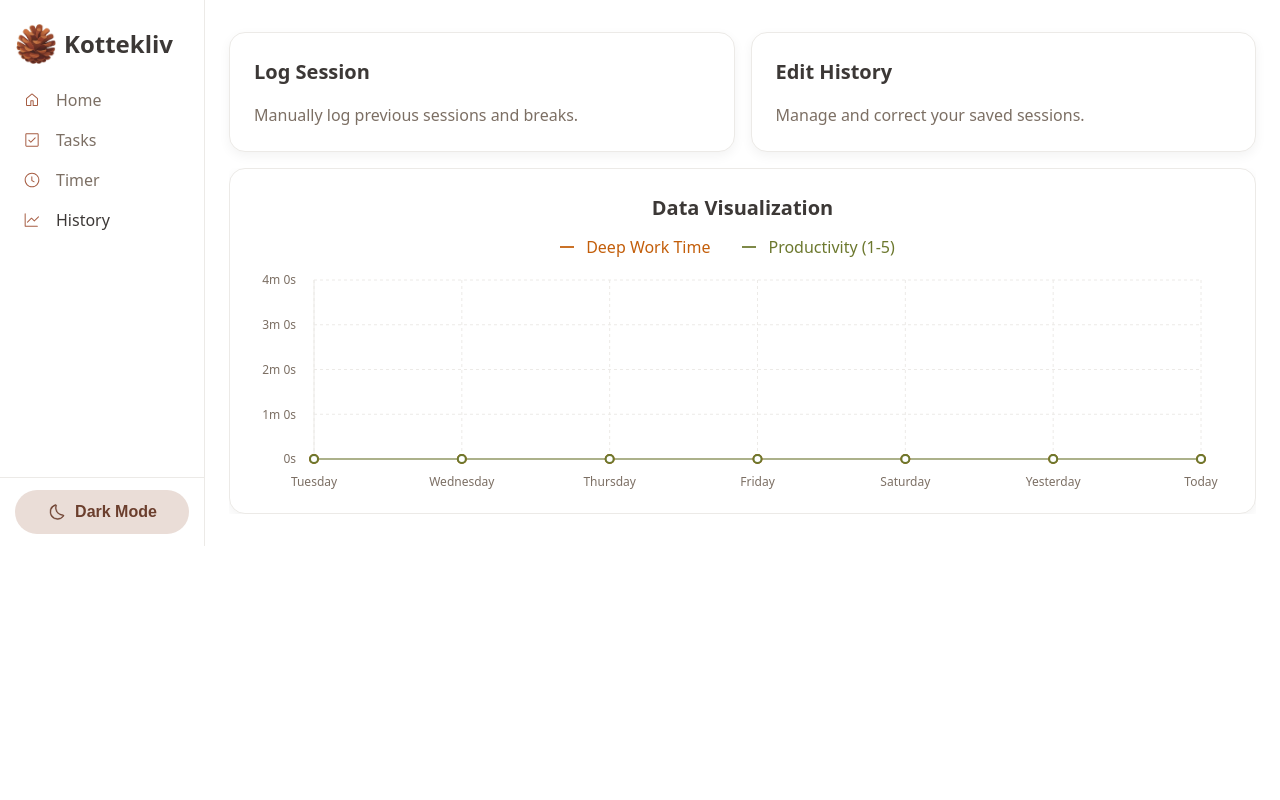
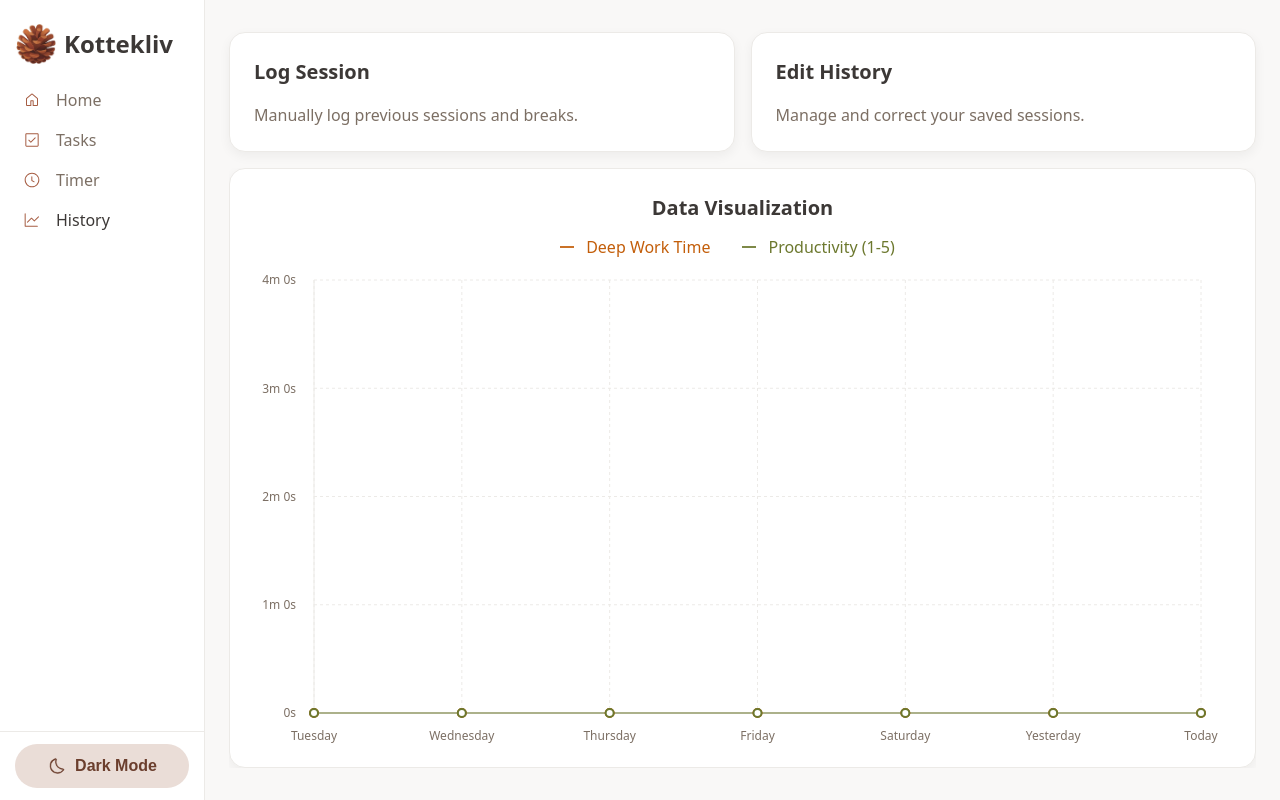
Before and after one commit to vczarnotta/kottekliv-productivity-app, a React (Vite) app: page /history in a window 1280 px wide. Built offline with nearby package versions, Linux system fonts and the light colour scheme.

Commit message:
added app.css styling to index.css to have them in same place

```diff
--- a/src/index.css
+++ b/src/index.css
@@ -97,6 +97,16 @@
     box-shadow 0.2s ease
 }
 
+#root {
+  background-color: var(--color-bg);
+  text-align: center;
+}
+
+html, body, #root {
+  height: 100vh;
+  margin: 0;
+}
+
 main {
   flex: 1;
   padding: var(--space-lg);
```
